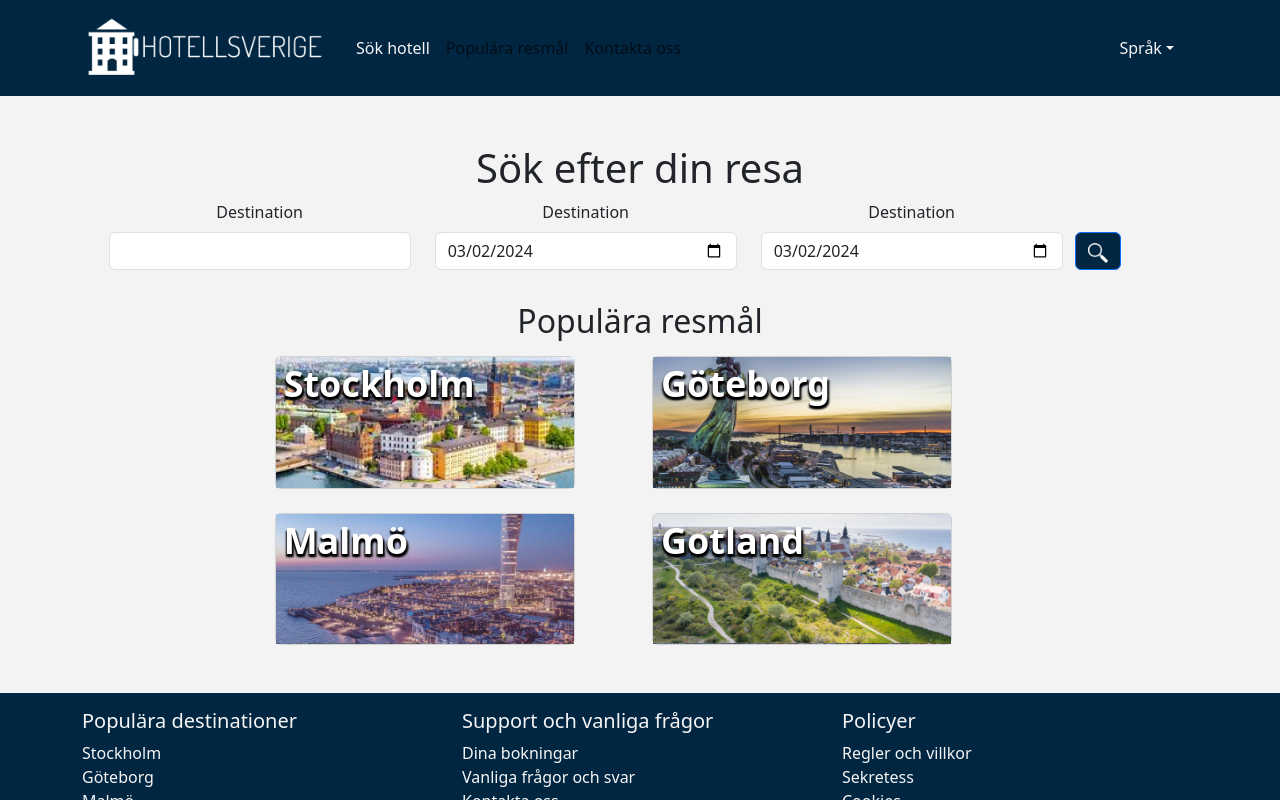
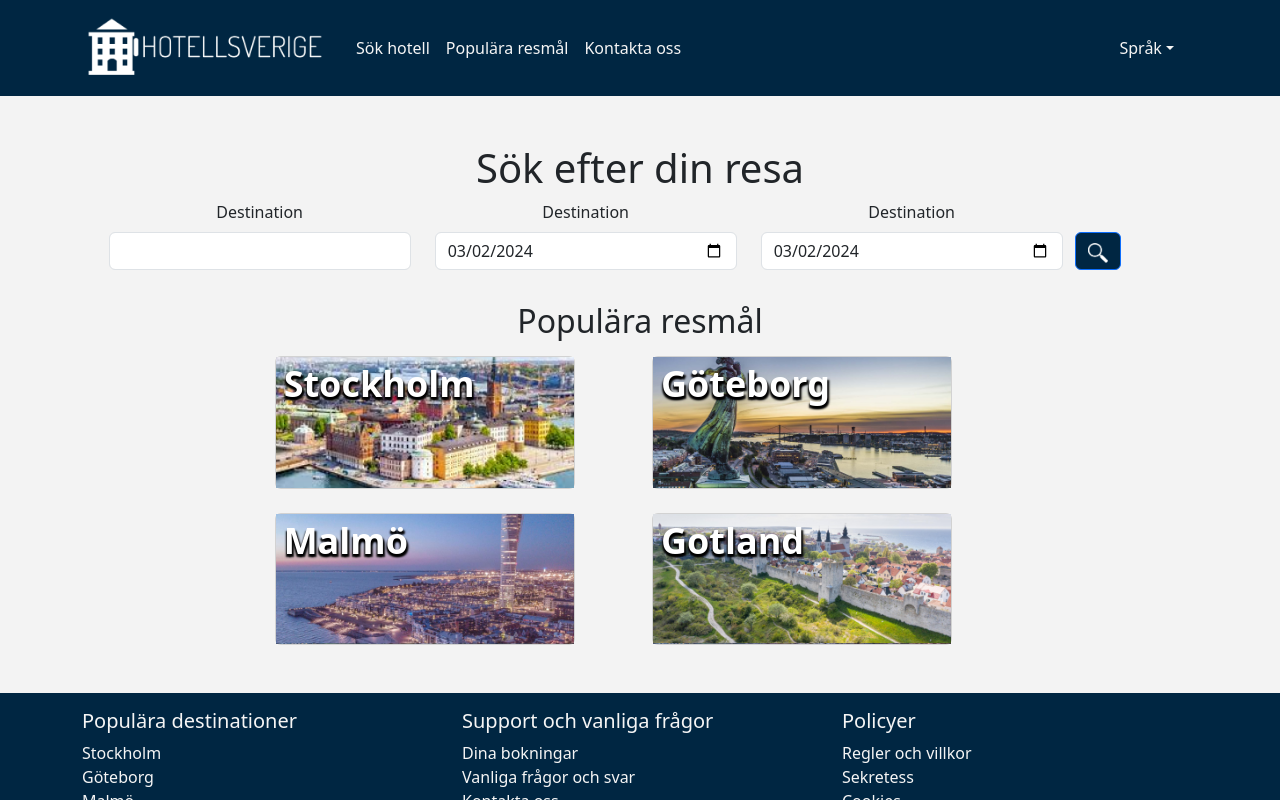
Before and after one commit to cjceu80/hotelsverigereact, a React (Vite) app: page /hotel in a window 1280 px wide. Built offline with nearby package versions, Linux system fonts and the light colour scheme; no server answers.

Commit message:
Header colour

```diff
--- a/src/Components/Header.jsx
+++ b/src/Components/Header.jsx
@@ -21,8 +21,8 @@ export default function Header() {
                 <Navbar.Collapse id="basic-navbar-nav" >
                     <Nav>
                     <Nav.Link className='' style={{color: "whitesmoke"}} href="">Sök hotell</Nav.Link>
-                    <Nav.Link className='menu-text' href="">Populära resmål</Nav.Link>
-                    <Nav.Link className='menu-text' href="">Kontakta oss</Nav.Link>
+                    <Nav.Link className='menu-text' style={{color: "whitesmoke"}} href="">Populära resmål</Nav.Link>
+                    <Nav.Link className='menu-text' style={{color: "whitesmoke"}} href="">Kontakta oss</Nav.Link>
                     </Nav>
                     <Nav className="justify-content-end flex-grow-1 pe-3" id="basic-nav-dropdown" >
                         <NavDropdown id='nav-dropdown' title="Språk" align='end'>
```
